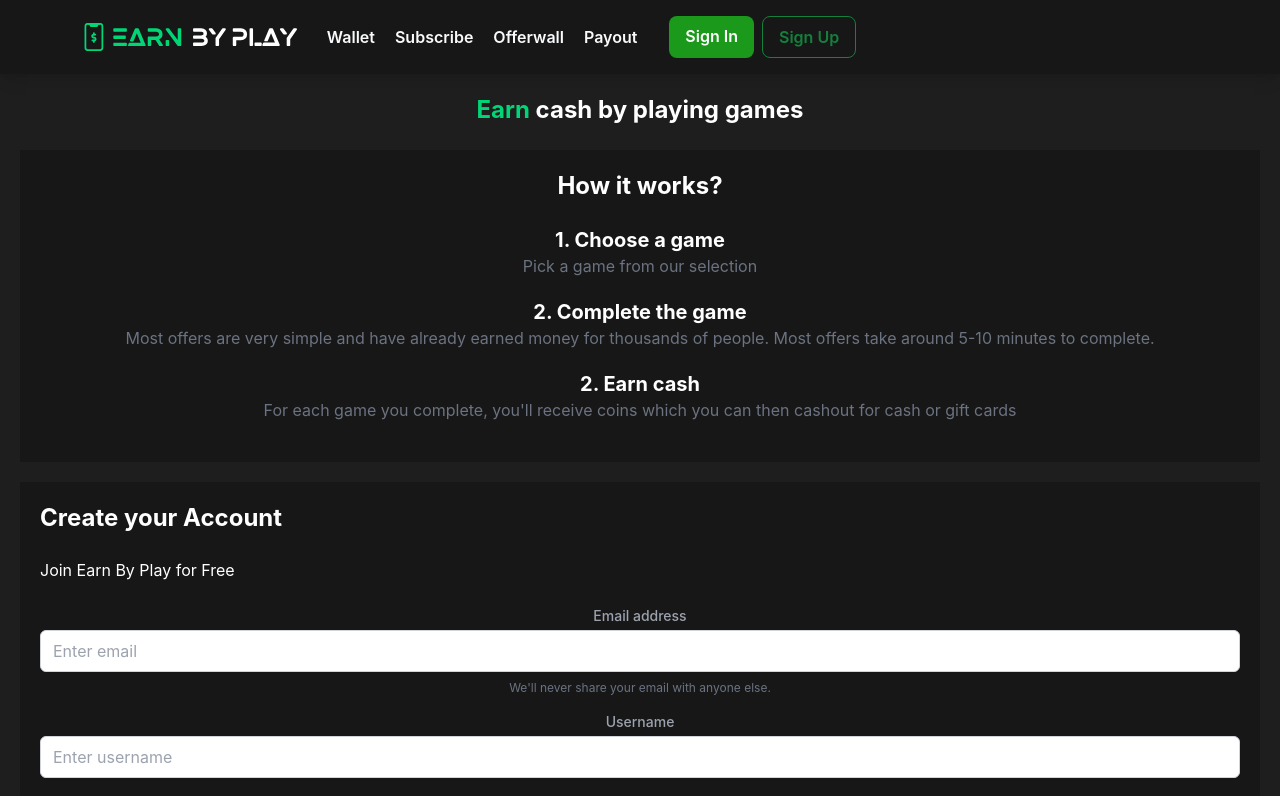
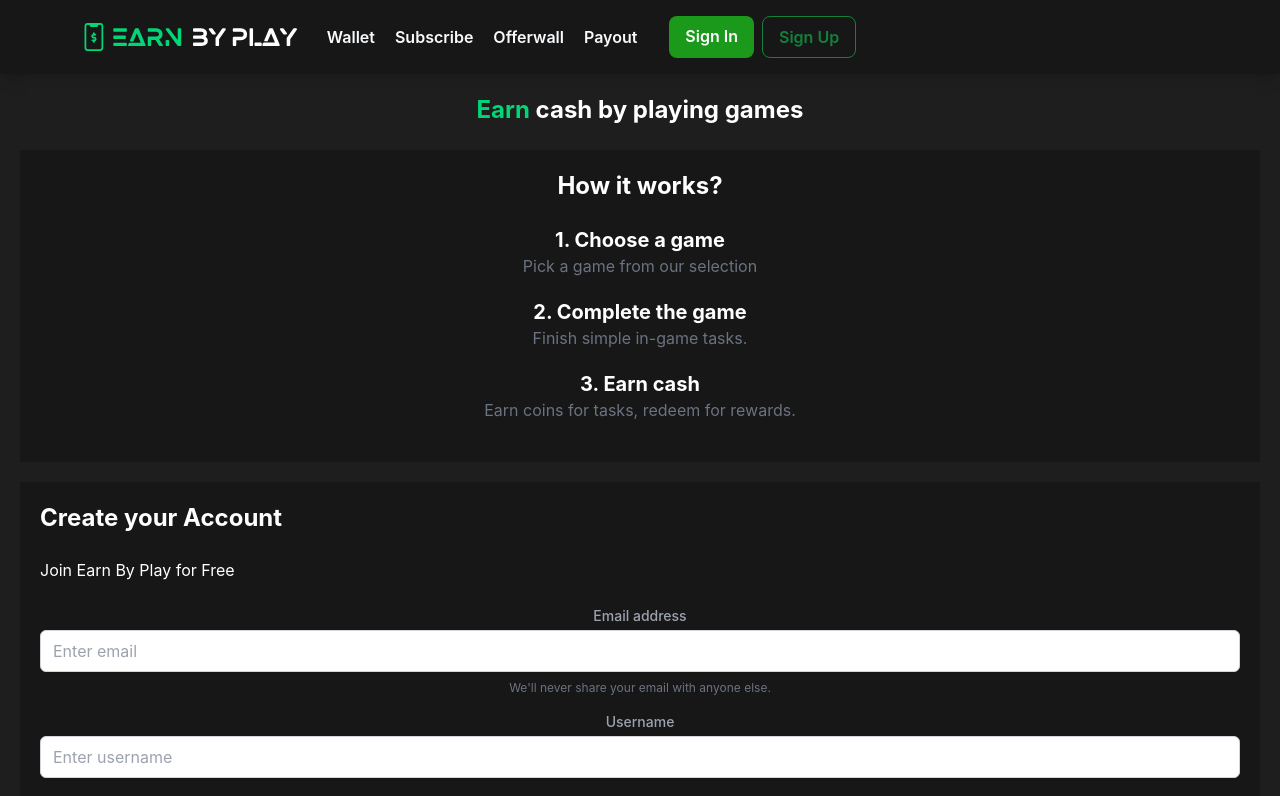
Before and after one commit to lsaffie/earnbyplay-frontend, a React (Create React App) app: page / in a window 1280 px wide. Shown: the top 796 px of the page. Built offline with nearby package versions, Linux system fonts and the light colour scheme; no server answers.

Commit message:
new home descriptor text

```diff
--- a/src/components/Home.js
+++ b/src/components/Home.js
@@ -35,14 +35,14 @@ const Home= ({ onUserChange }) => {
           2. Complete the game
         </h2>
         <div className="text-gray-500 mb-5">
-          Most offers are very simple and have already earned money for thousands of people. Most offers take around 5-10 minutes to complete.
+          Finish simple in-game tasks.
         </div>
 
         <h2 className="text-xl font-bold text-center text-white">
-          2. Earn cash
+          3. Earn cash
         </h2>
         <div className="text-gray-500 mb-5">
-          For each game you complete, you'll receive coins which you can then cashout for cash or gift cards
+          Earn coins for tasks, redeem for rewards.
         </div>
       </div>
 
```
